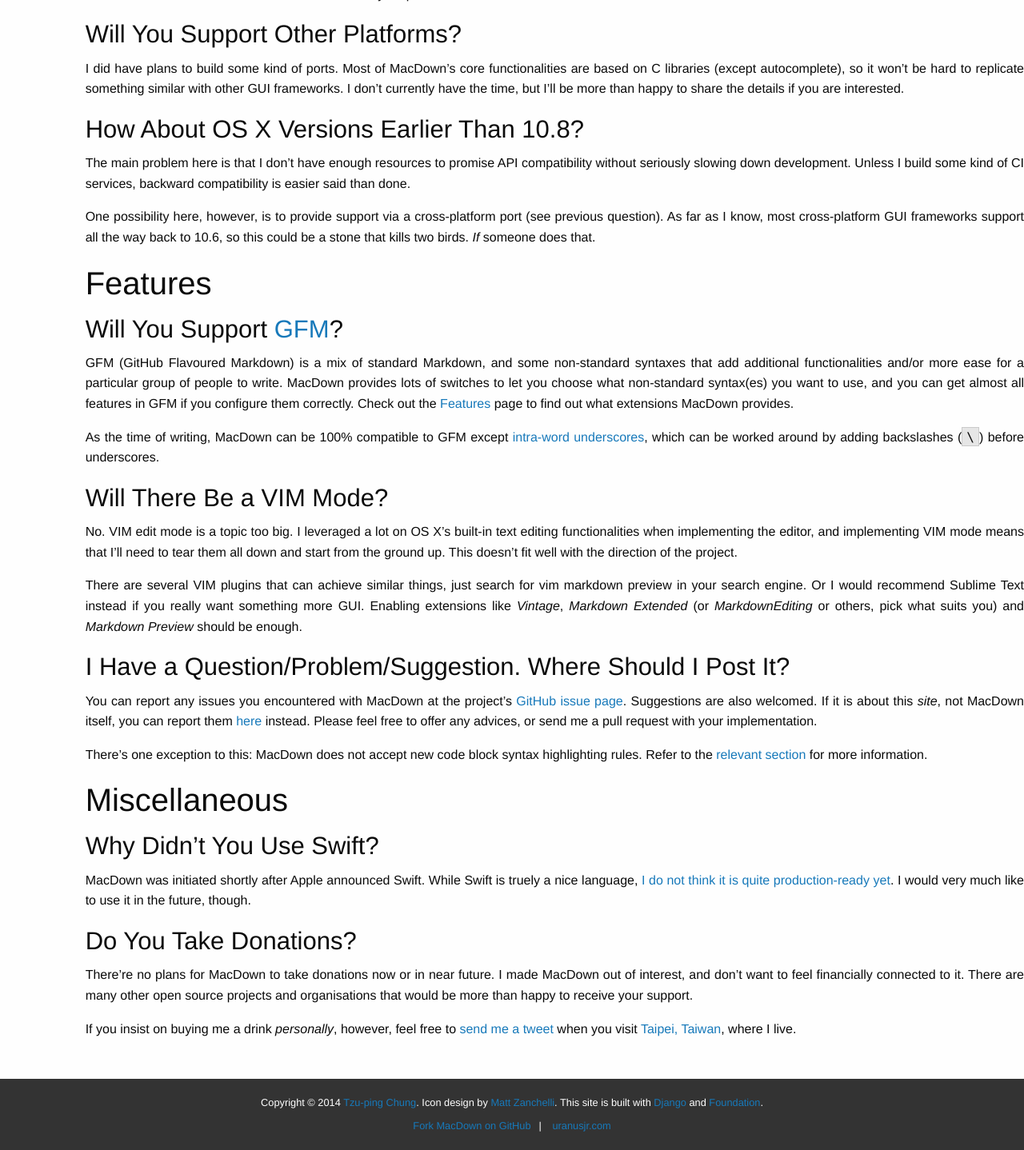
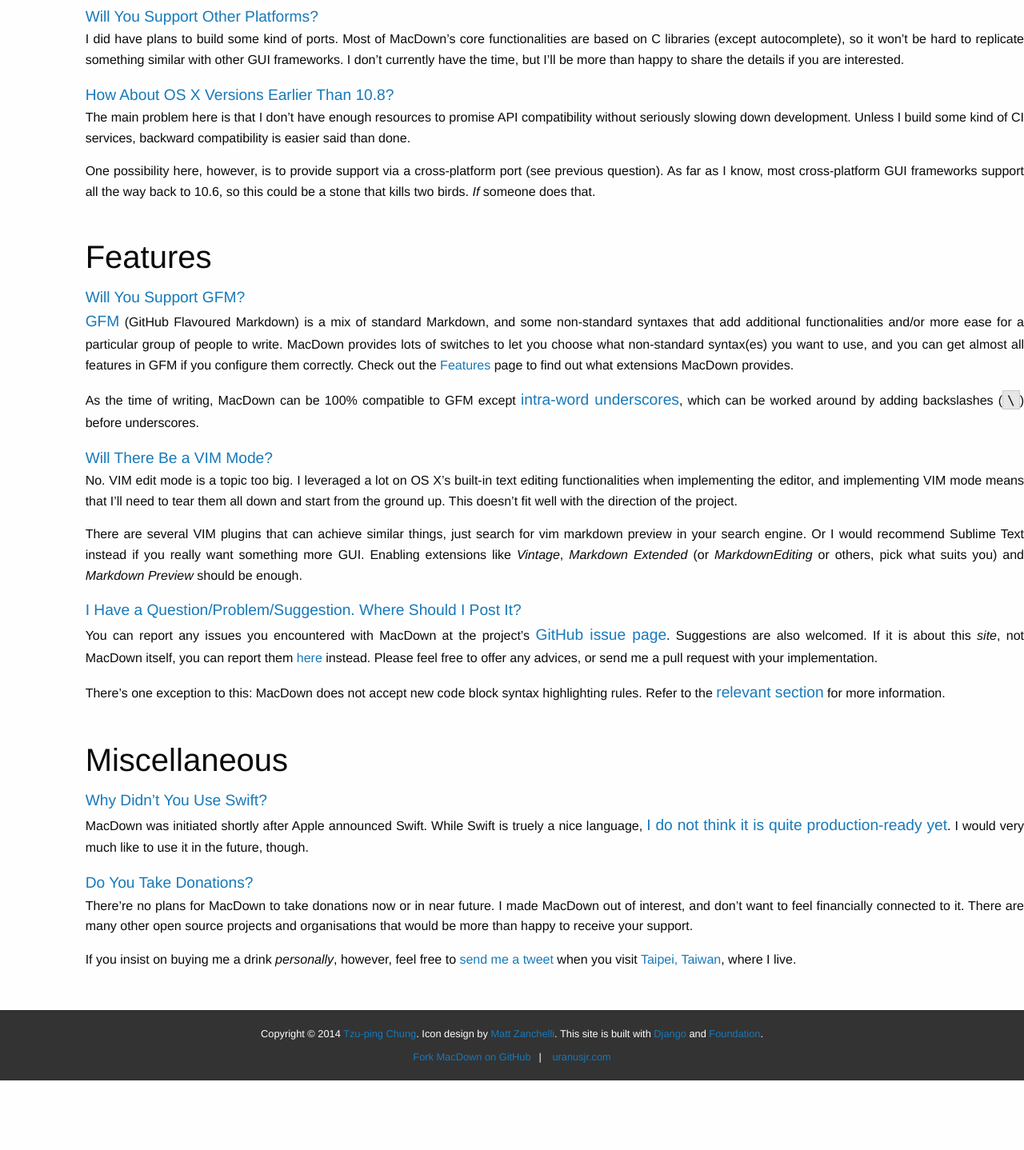
Before and after one commit to MacDownApp/macdown-site-django, a Django app: template pages/templates/pages/faq.html in a window 1280 px wide. Shown: the part 1123-2561 px from the top of the page at 80% size. After the commit the page ends 2474 px from the top, so only its background shows below. Run offline with Django 3.2, Linux system fonts and the light colour scheme; the template is opened without the code that fills it, so the values that code supplies are empty; some libraries are stand-ins or nearby versions.

Commit message:
Use Accordion to display FAQ

```diff
--- a/pages/static/pages/css/page.css
+++ b/pages/static/pages/css/page.css
@@ -1,6 +1,12 @@
-.content {
+.content.columns {
     margin-top: 2em;
     text-align: justify;
+}
+.accordion {
+    margin-bottom: 2.5em;
+}
+.accordion .accordion-navigation a:first-child {
+    font-size: 120%;
 }
 img {
     display: block;
--- a/pages/templates/pages/faq.html
+++ b/pages/templates/pages/faq.html
@@ -10,8 +10,10 @@
 
     <h2>Installation and System Requirements</h2>
 
-    <h3>OS X Says You Are an Unidentified Developer!</h3>
-
+    <dl class="accordion" data-accordion>
+      <dd class="accordion-navigation">
+        <a href="#unidentified">OS X Says You Are an Unidentified Developer!</a>
+        <div id="unidentified" class="content">
           <p>When you first download and open MacDown, you might see a window like this:</p>
 
           <p><img class="squeeze" src="http://d.pr/i/AfIY+" alt="OS X app block warning."></p>
@@ -21,48 +23,71 @@
           <p><img class="squeeze" src="http://d.pr/i/LYZc+" alt="OS X Security &amp; Privacy preferences."></p>
 
           <p>Click “Open Anyway” to authorise MacDown, or select the “Anywhere” radio button to allow all unidentified apps (including MacDown) to open in the future. You may need to click at the lock in the bottom left and enter your password first.</p>
-
-    <h3>Will You Support Other Platforms?</h3>
-
+        </div>
+      </dd>
+      <dd class="accordion-navigation">
+        <a href="#ports">Will You Support Other Platforms?</a>
+        <div id="ports" class="content">
           <p>I did have plans to build some kind of ports. Most of MacDown’s core functionalities are based on C libraries (except autocomplete), so it won’t be hard to replicate something similar with other GUI frameworks. I don’t currently have the time, but I’ll be more than happy to share the details if you are interested.</p>
-
-    <h3>How About OS X Versions Earlier Than 10.8?</h3>
-
+        </div>
+      </dd>
+      <dd class="accordion-navigation">
+        <a href="#older-osx">How About OS X Versions Earlier Than 10.8?</a>
+        <div id="older-osx" class="content">
           <p>The main problem here is that I don’t have enough resources to promise API compatibility without seriously slowing down development. Unless I build some kind of CI services, backward compatibility is easier said than done.</p>
 
           <p>One possibility here, however, is to provide support via a cross-platform port (see previous question). As far as I know, most cross-platform GUI frameworks support all the way back to 10.6, so this could be a stone that kills two birds. <em>If</em> someone does that.</p>
+        </div>
+      </dd>
+    </dl>
 
     <h2>Features</h2>
 
-    <h3>Will You Support <a href="https://github.github.com/github-flavored-markdown/">GFM</a>?</h3>
-
-    <p>GFM (GitHub Flavoured Markdown) is a mix of standard Markdown, and some non-standard syntaxes that add additional functionalities and/or more ease for a particular group of people to write. MacDown provides lots of switches to let you choose what non-standard syntax(es) you want to use, and you can get almost all features in GFM if you configure them correctly. Check out the <a href="{% url 'pages:features' %}">Features</a> page to find out what extensions MacDown provides.</p>
+    <dl class="accordion" data-accordion>
+      <dd class="accordion-navigation">
+        <a href="#gfm">Will You Support GFM?</a>
+        <div id="gfm" class="content">
+          <p><a href="https://github.github.com/github-flavored-markdown/">GFM</a> (GitHub Flavoured Markdown) is a mix of standard Markdown, and some non-standard syntaxes that add additional functionalities and/or more ease for a particular group of people to write. MacDown provides lots of switches to let you choose what non-standard syntax(es) you want to use, and you can get almost all features in GFM if you configure them correctly. Check out the <a href="{% url 'pages:features' %}">Features</a> page to find out what extensions MacDown provides.</p>
 
           <p>As the time of writing, MacDown can be 100% compatible to GFM except <a href="https://help.github.com/articles/github-flavored-markdown#multiple-underscores-in-words">intra-word underscores</a>, which can be worked around by adding backslashes (<code>\</code>) before underscores.</p>
-
-    <h3>Will There Be a VIM Mode?</h3>
-
+        </div>
+      </dd>
+      <dd class="accordion-navigation">
+        <a href="#vim">Will There Be a VIM Mode?</a>
+        <div id="vim" class="content">
           <p>No. VIM edit mode is a topic too big. I leveraged a lot on OS X’s built-in text editing functionalities when implementing the editor, and implementing VIM mode means that I’ll need to tear them all down and start from the ground up. This doesn’t fit well with the direction of the project.</p>
 
           <p>There are several VIM plugins that can achieve similar things, just search for vim markdown preview in your search engine. Or I would recommend Sublime Text instead if you really want something more GUI. Enabling extensions like <em>Vintage</em>, <em>Markdown Extended</em> (or <em>MarkdownEditing</em> or others, pick what suits you) and <em>Markdown Preview</em> should be enough.</p>
-
-    <h3>I Have a Question/Problem/Suggestion. Where Should I Post It?</h3>
-
+        </div>
+      </dd>
+      <dd class="accordion-navigation">
+        <a href="#question">I Have a Question/Problem/Suggestion. Where Should I Post It?</a>
+        <div id="question" class="content">
           <p>You can report any issues you encountered with MacDown at the project’s <a href="https://github.com/uranusjr/macdown/issues">GitHub issue page</a>. Suggestions are also welcomed. If it is about this <em>site</em>, not MacDown itself, you can report them <a href="https://github.com/uranusjr/macdown-site/issues">here</a> instead. Please feel free to offer any advices, or send me a pull request with your implementation.</p>
 
           <p>There’s one exception to this: MacDown does not accept new code block syntax highlighting rules. Refer to the <a href="{% url 'pages:features' %}#syntax_highlighting_contributing">relevant section</a> for more information.</p>
+        </div>
+      </dd>
+    </dl>
 
     <h2>Miscellaneous</h2>
 
-    <h3>Why Didn’t You Use Swift?</h3>
-
+    <dl class="accordion" data-accordion>
+      <dd class="accordion-navigation">
+        <a href="#swift">Why Didn’t You Use Swift?</a>
+        <div id="swift" class="content">
           <p>MacDown was initiated shortly after Apple announced Swift. While Swift is truely a nice language, <a href="http://swiftwtf.tumblr.com">I do not think it is quite production-ready yet</a>. I would very much like to use it in the future, though.</p>
-
-    <h3>Do You Take Donations?</h3>
-
+        </div>
+      </dd>
+      <dd class="accordion-navigation">
+        <a href="#donation">Do You Take Donations?</a>
+        <div id="donation" class="content">
           <p>There’re no plans for MacDown to take donations now or in near future. I made MacDown out of interest, and don’t want to feel financially connected to it. There are many other open source projects and organisations that would be more than happy to receive your support.</p>
 
           <p>If you insist on buying me a drink <em>personally</em>, however, feel free to <a href="https://twitter.com/uranusjr">send me a tweet</a> when you visit <a href="http://en.wikipedia.org/wiki/Taipei">Taipei, Taiwan</a>, where I live.</p>
+        </div>
+      </dd>
+    </dl>
 
     {% include 'base/includes/download_link.html' %}
   </div>
```
Lines whose indentation alone changed are shown as unchanged.
